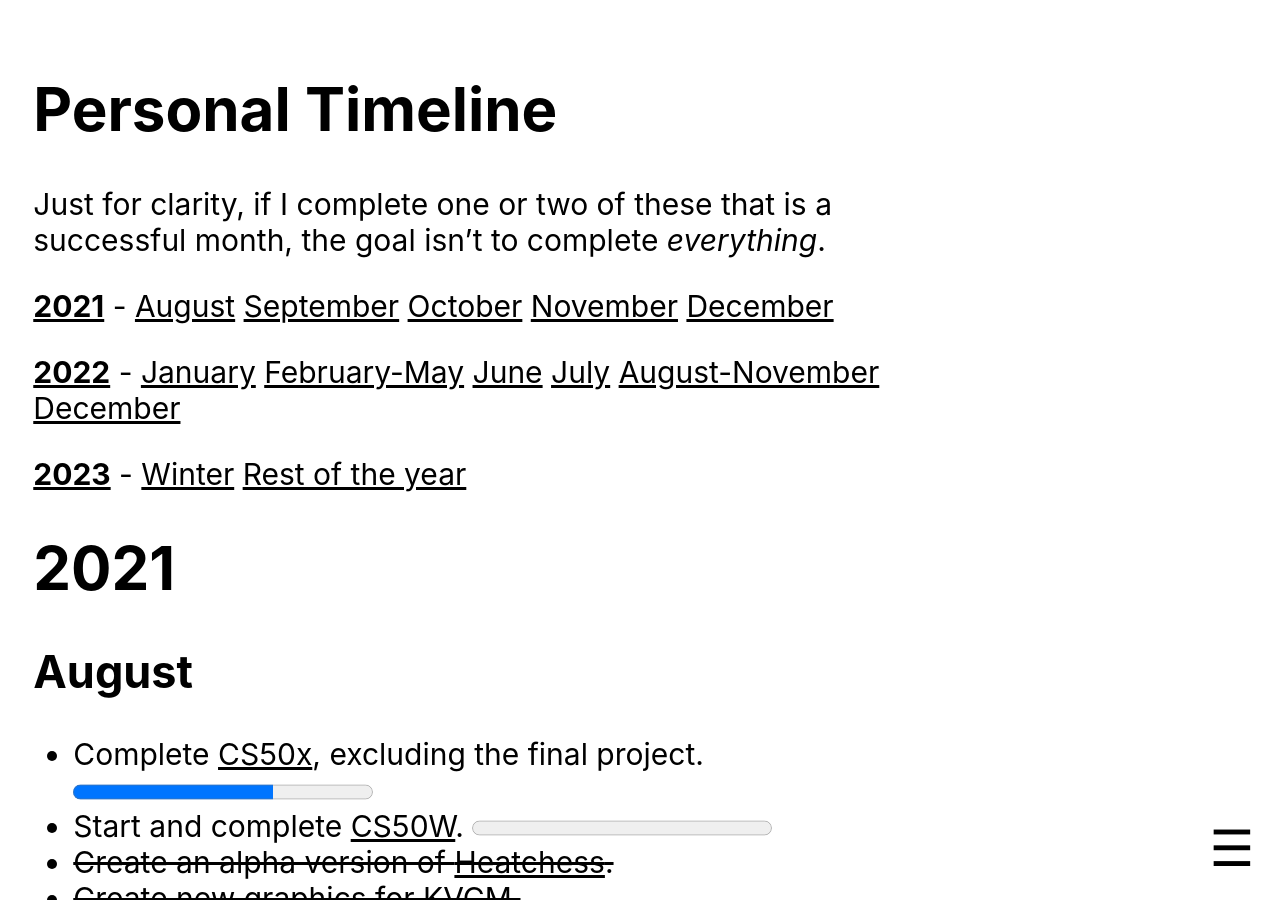
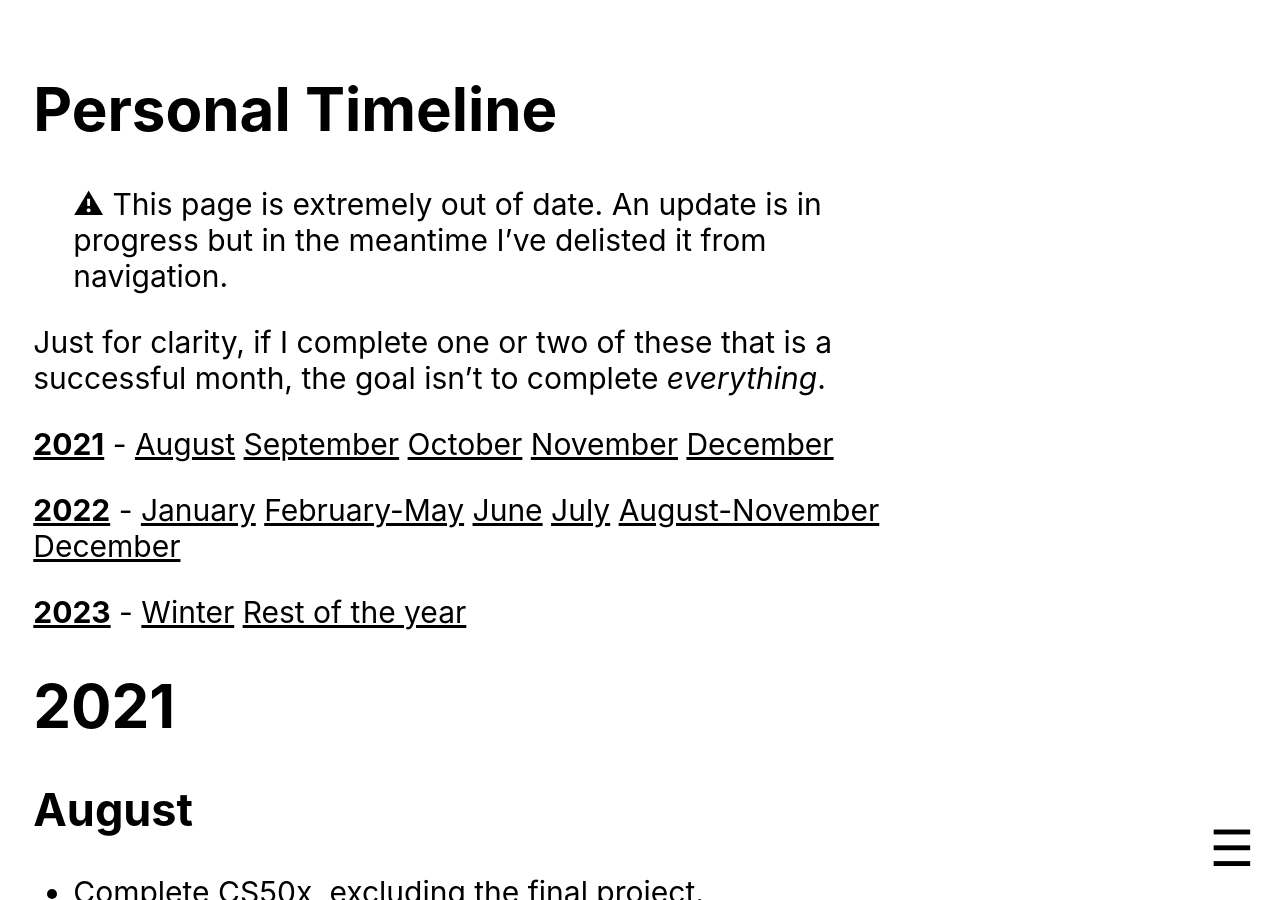
Before and after one commit to oofdere/oofdere.space, a Jekyll site: the page built from timeline.md, in a window 1280 px wide and 900 px high. Built offline with Jekyll 4.4.1, drawn with Linux system fonts in a browser that asks for light colours.

Commit message:
temporarily remove timeline

```diff
--- a/_layouts/content.html
+++ b/_layouts/content.html
@@ -32,8 +32,9 @@
                     <summary><span class="details-open">X</span><span class="details-closed">☰</span></summary>
                     <ul class="vertical-nav align-right">
                         <!-- <li class="nav-element"><a href="blog.html">blog</a></li>
-                        <li class="nav-element"><a href="video.html">video</a></li> -->
+                        <li class="nav-element"><a href="video.html">video</a></li>
                         <li class="nav-element"><a href="timeline.html">timeline</a></li>
+                        -->
                         <li class="nav-element"><a href="projects.html">projects</a></li>
                         <li class="nav-element"><a href="contact.html">contact</a></li>
                         <li class="nav-element"><a href="social.html">social</a></li>
--- a/_layouts/home.html
+++ b/_layouts/home.html
@@ -40,8 +40,9 @@
                     <!--
                     <li class="nav-element"><a href="blog.html">blog</a></li>
                     <li class="nav-element"><a href="video.html">video</a></li>
+
+                    <li class="nav-element"><a href="timeline.html">timeline</a></li>
                     -->
-                    <li class="nav-element"><a href="timeline.html">timeline</a></li>
                     <li class="nav-element"><a href="projects.html">projects</a></li>
 
                 </ul>
--- a/timeline.md
+++ b/timeline.md
@@ -6,6 +6,8 @@
 description: someone hold me accountable
 squarethumb: time.png
 ---
+
+> ⚠ This page is extremely out of date. An update is in progress but in the meantime I've delisted it from navigation.
 
 Just for clarity, if I complete one or two of these that is a successful month, the goal isn't to complete *everything*.
 
```
